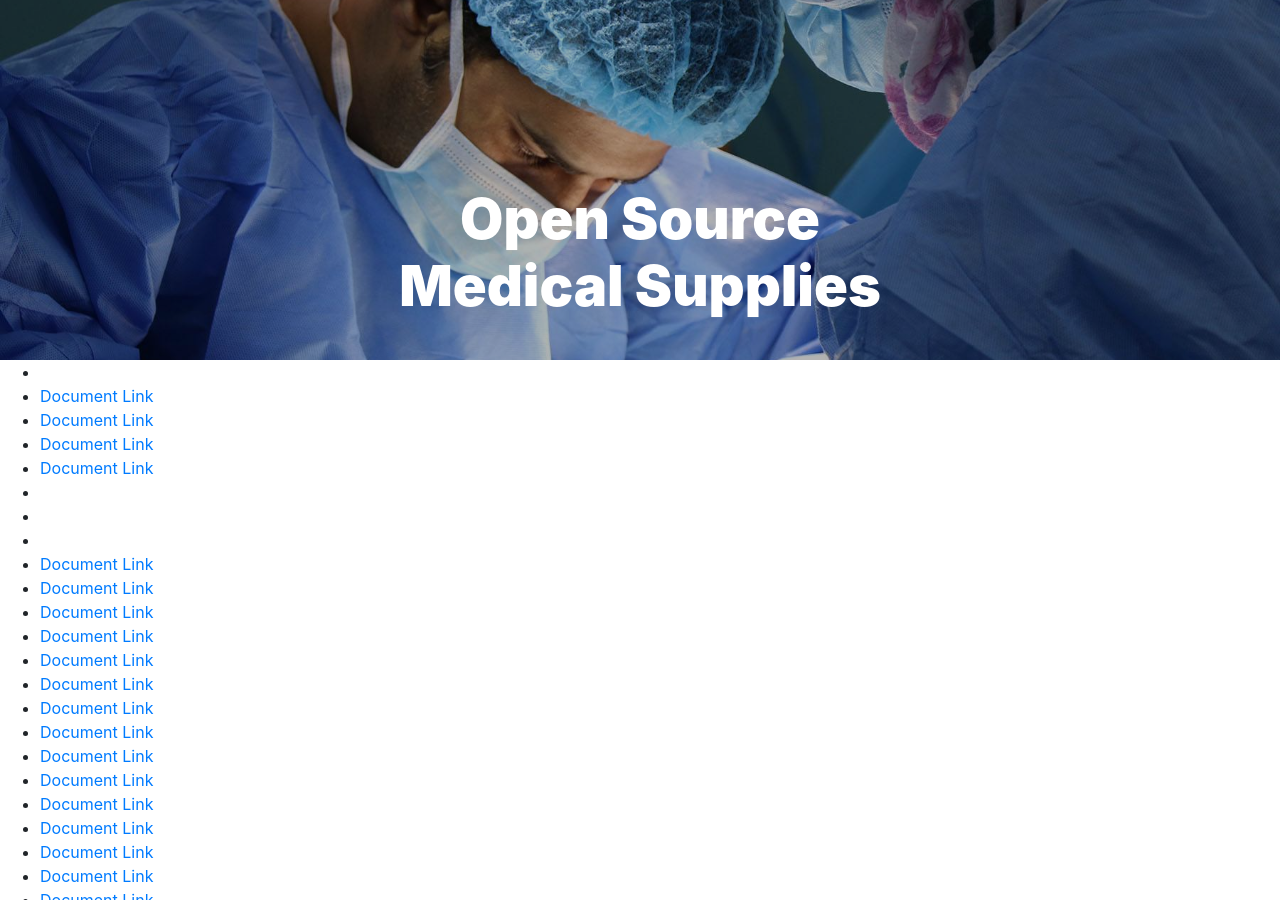
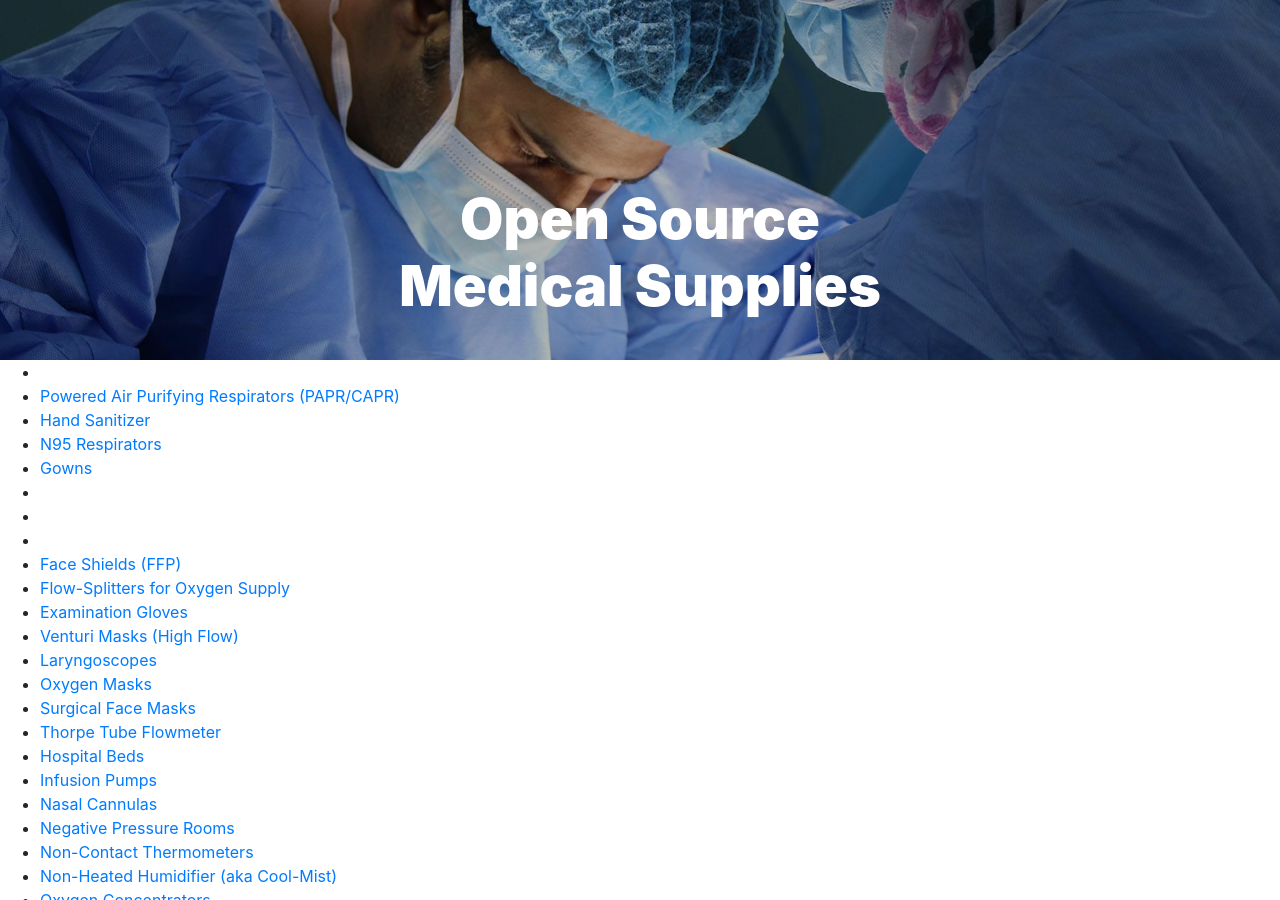
Before and after one commit to osms-landing/osms-landing.github.io, a Jekyll site: the page built from index.html, in a window 1280 px wide and 900 px high. Built offline with Jekyll 4.4.1, drawn with Linux system fonts in a browser that asks for light colours; some of the changed text lies outside the part shown.

Commit message:
my commit conflicts

```diff
--- a/index.html
+++ b/index.html
@@ -21,16 +21,14 @@ layout: main
 
 </section>
 
+
 <ul>
-
 {% for d in site.data.ms %}
-
 <li>
-	{% if d.['Doc ID'] %}<a href="{{d.['Computed Doc Link']}}">Document Link</a> {% if d.['Target Audience'] %} {{d.['Target Audience']}}{% endif %}{% endif %}
+	{% if d.['Doc ID'] %}<a href="{{d.['Computed Doc Link']}}">{{d.['Display Name']}}</a> {% if d.['Target Audience'] %} {{d.['Target Audience']}}{% endif %}{% endif %}
 </li>
 {% endfor %}
 </ul>
-
 
 
 <div class="container">
```
